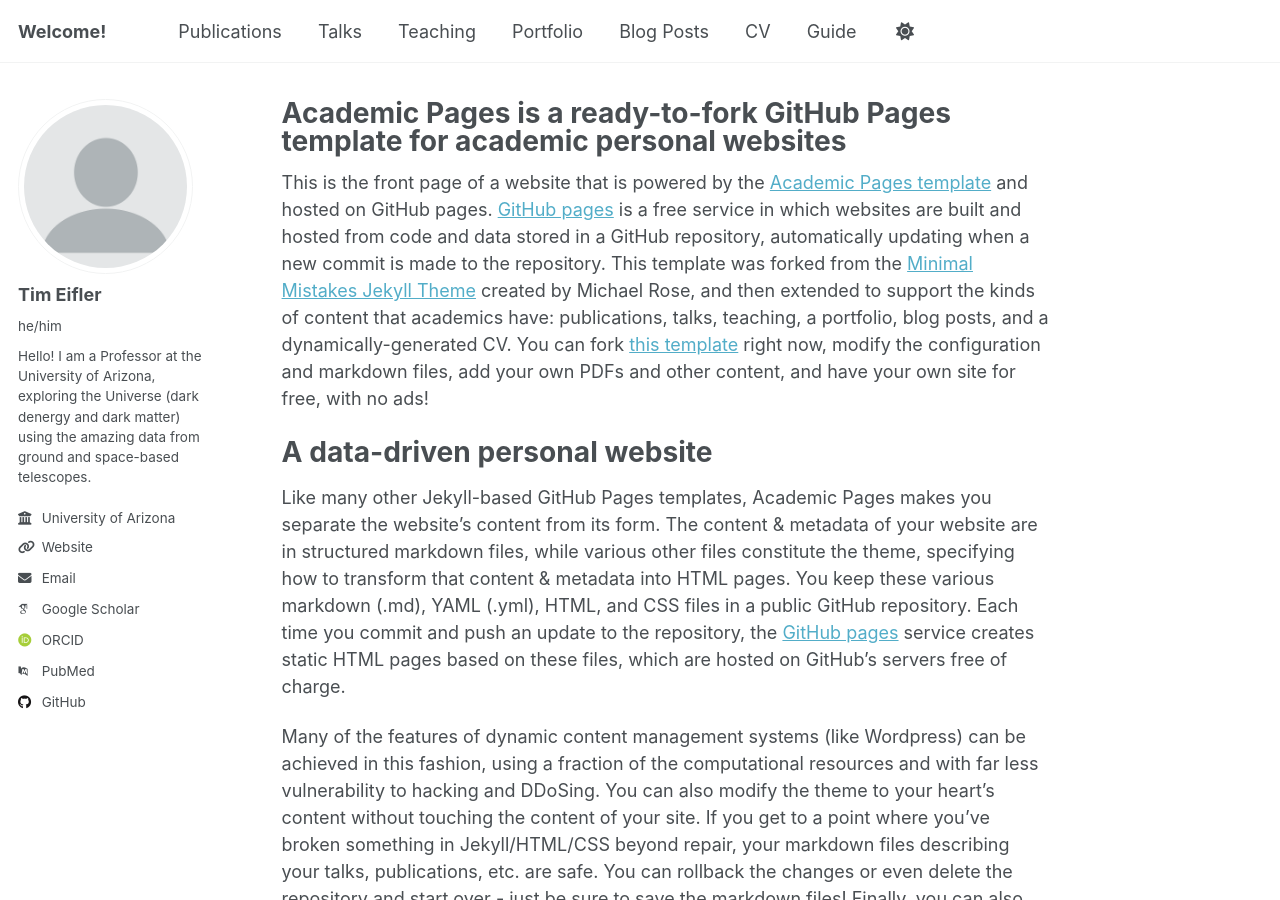
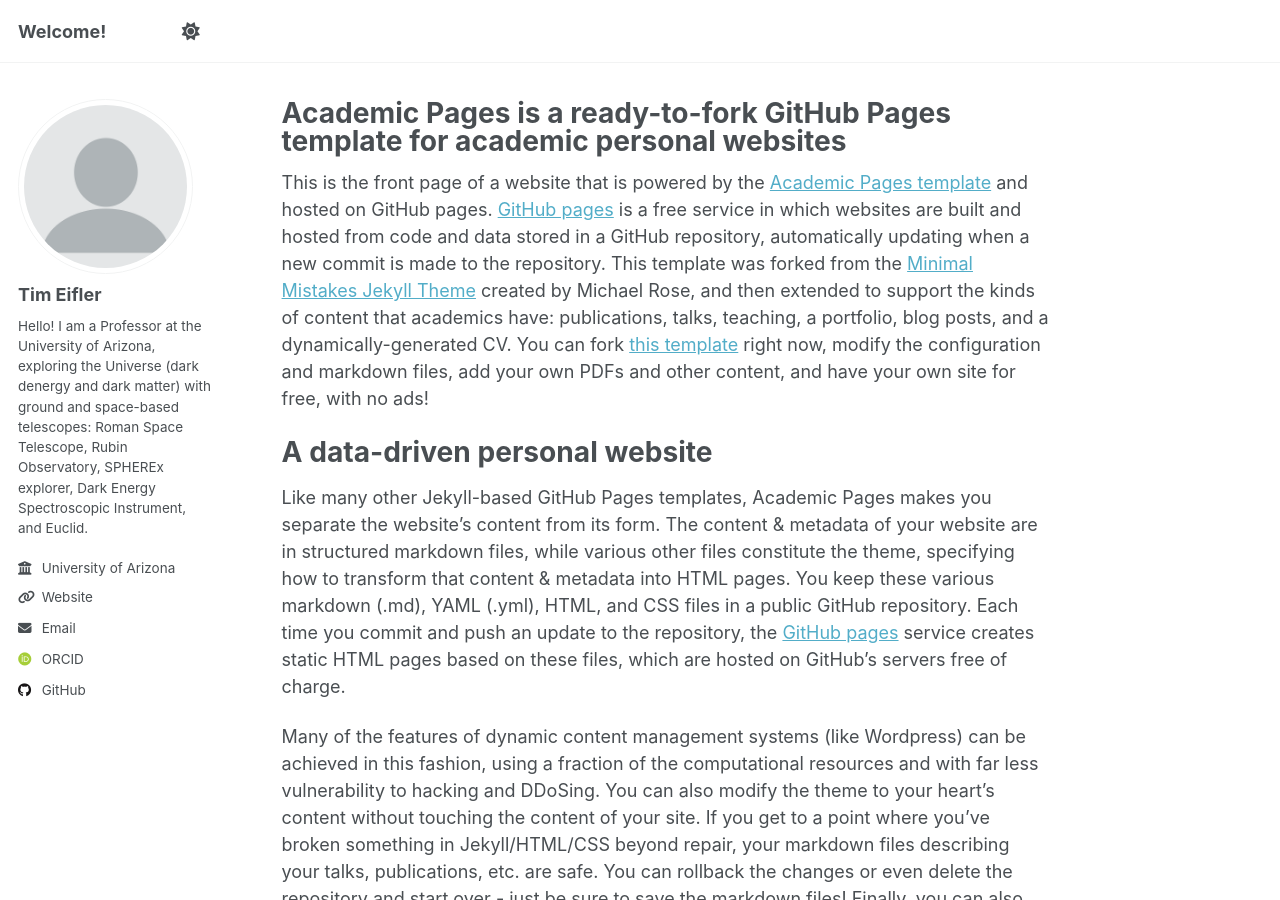
Before and after one commit to timeifler/timeifler.github.io, a Jekyll site: the page built from _pages/about.md, in a window 1280 px wide and 900 px high. Built offline with Jekyll 4.4.1, drawn with Linux system fonts in a browser that asks for light colours; some web fonts are replaced.

Commit message:
reduce toplevel menu

```diff
--- a/_config.yml
+++ b/_config.yml
@@ -24,21 +24,21 @@
   # Biographic information
   avatar           : "profile.png"
   name             : "Tim Eifler"
-  pronouns         : "he/him"
-  bio              : "Hello! I am a Professor at the University of Arizona, exploring the Universe (dark denergy and dark matter) using the amazing data from ground and space-based telescopes. "
+  pronouns         : #"he/him"
+  bio              : "Hello! I am a Professor at the University of Arizona, exploring the Universe (dark denergy and dark matter) with ground and space-based telescopes: Roman Space Telescope, Rubin Observatory, SPHEREx explorer, Dark Energy Spectroscopic Instrument, and Euclid. "
   location         : # "Earth"
   employer         : "University of Arizona"
   uri              : "https://cosmolab.arizona.edu"
-  email            : "none@example.org"
+  email            : "timeifler_at_arizona.edu"
 
   # Academic websites
   academia         : # URL
   arxiv            : # URL - Update with the correct link to your profile
-  googlescholar    : "https://scholar.google.com/citations?user=PS_CX0AAAAAJ"
+  googlescholar    : #"https://scholar.google.com/citations?user=PS_CX0AAAAAJ"
   impactstory      : # URL
-  orcid            : "http://orcid.org/yourorcidurl"
+  orcid            : "https://orcid.org/0000-0002-1894-3301"
   semantic         : # URL
-  pubmed           : "https://www.ncbi.nlm.nih.gov/pubmed/?term=john+snow"
+  pubmed           : #"https://www.ncbi.nlm.nih.gov/pubmed/?term=john+snow"
   researchgate     : # URL
   scopus           : # URL
 
@@ -46,7 +46,7 @@
   bitbucket        : # Username - Update with your username on the site
   codepen          : # Username
   dribbble         : # Username
-  github           : "academicpages"
+  github           : "https://github.com/CosmoLike"
   kaggle           : # Username
   stackoverflow    : # User number or user number and name (i.e., use "1" or "1/jeff-atwood")
 
```
Also changed, not shown: _data/navigation.yml (+14 -16 lines).
